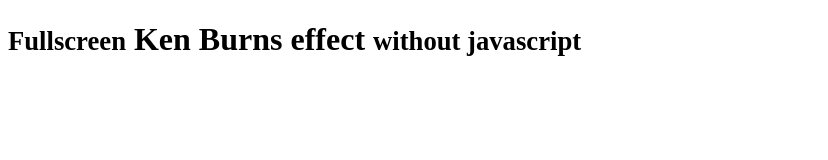
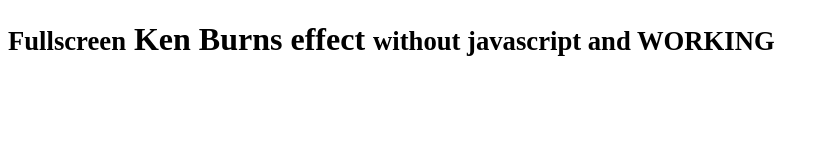
Before and after one commit to karan74jaiswal/Demo-Github-Page, a plain HTML site: page index.html in a window 1280 px wide. Shown: the whole page, without its empty margins (0-828 px from the left). Drawn offline with Linux system fonts and the light colour scheme.

Commit message:
Update index.html

```diff
--- a/index.html
+++ b/index.html
@@ -10,7 +10,7 @@
   <body>
     <h1>
       <small>Fullscreen</small> Ken Burns effect
-      <small>without javascript</small>
+      <small>without javascript and WORKING</small>
     </h1>
 
     <!-- You can add more ".slideshow-image" elements, but remember to update the "$items" variable on SCSS -->
```
